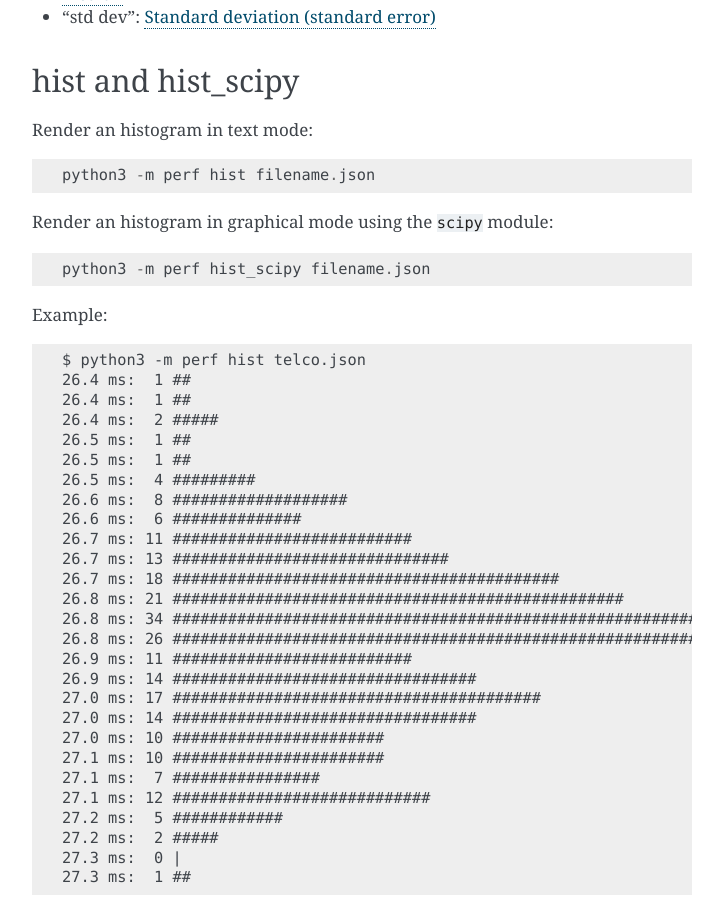
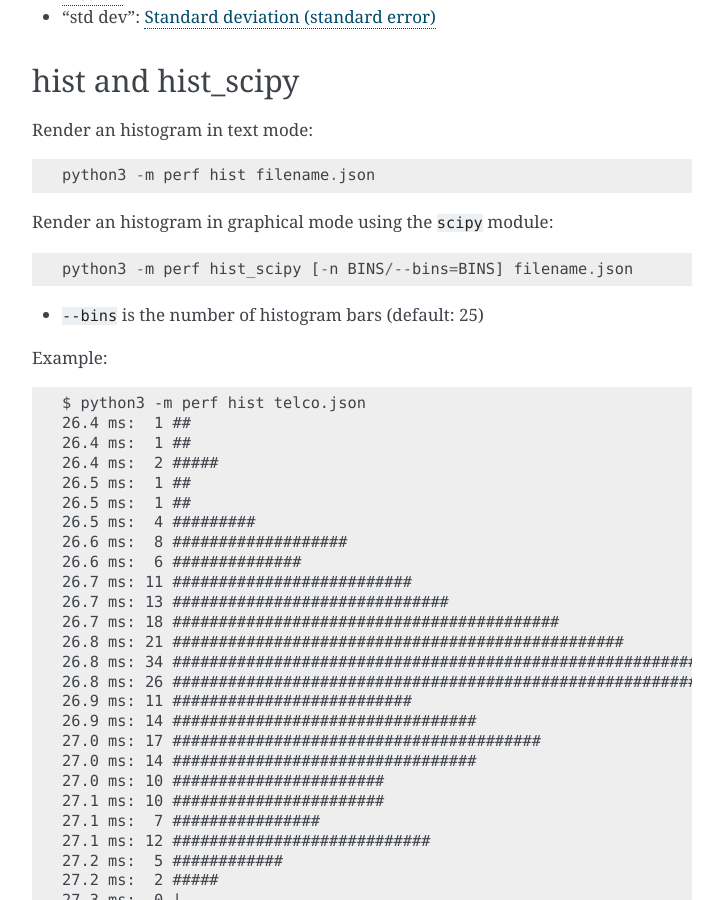
Before and after one commit to psf/pyperf, a Sphinx documentation site: the page built from doc/cli.rst, in a window 1280 px wide and 900 px high, scrolled down 1843 px. Shown: the whole window, without its empty margins (388-1111 px from the left). Built offline with Sphinx 7.4.7, drawn with Linux system fonts in a browser that asks for light colours.

Commit message:
hist_scipy: add --bins option

```diff
--- a/doc/cli.rst
+++ b/doc/cli.rst
@@ -98,7 +98,9 @@
 
 Render an histogram in graphical mode using the ``scipy`` module::
 
-    python3 -m perf hist_scipy filename.json
+    python3 -m perf hist_scipy [-n BINS/--bins=BINS] filename.json
+
+* ``--bins`` is the number of histogram bars (default: 25)
 
 Example::
 
```
Also changed, not shown: 1 other file.
